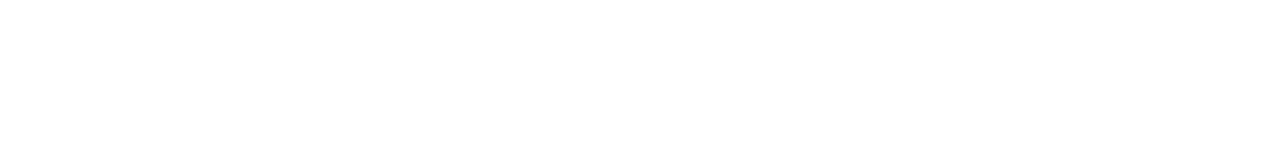
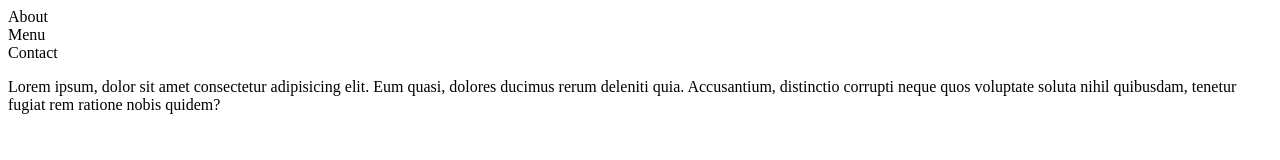
Before and after one commit to HenryTabima/restaurant-page, a plain HTML site: page index.html in a window 1280 px wide. Drawn offline with Linux system fonts and the light colour scheme.

Commit message:
[add] basic view in html

```diff
--- a/index.html
+++ b/index.html
@@ -7,7 +7,16 @@
   <title>Restaurant</title>
 </head>
 <body>
-  <div id="content"></div>
+  <div id="content">
+    <nav class="tabs-nav">
+      <div class="nav-item active">About</div>
+      <div class="nav-item">Menu</div>
+      <div class="nav-item">Contact</div>
+    </nav>
+    <div class="content-container">
+      <p>Lorem ipsum, dolor sit amet consectetur adipisicing elit. Eum quasi, dolores ducimus rerum deleniti quia. Accusantium, distinctio corrupti neque quos voluptate soluta nihil quibusdam, tenetur fugiat rem ratione nobis quidem?</p>
+    </div>
+  </div>
   <script src="main.js"></script>
 </body>
 </html>
```
Also changed, not shown: images/background.jpg (added).
